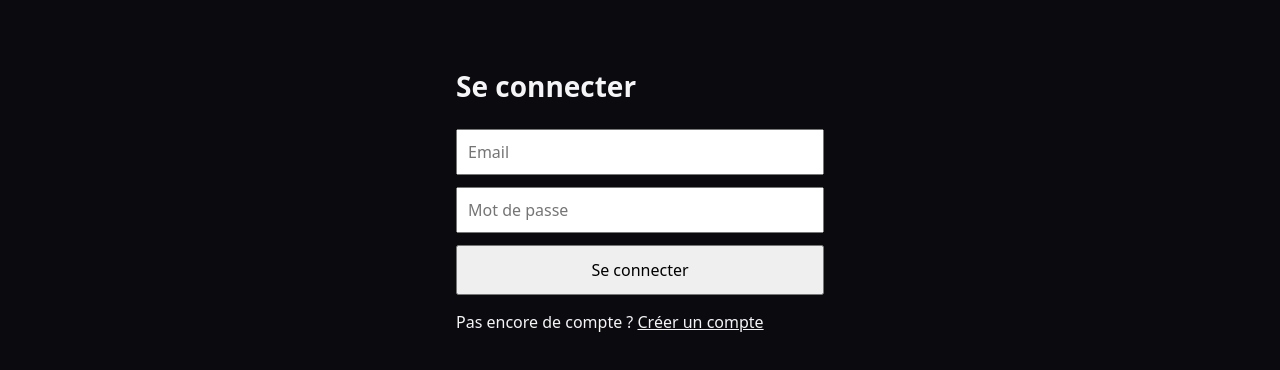
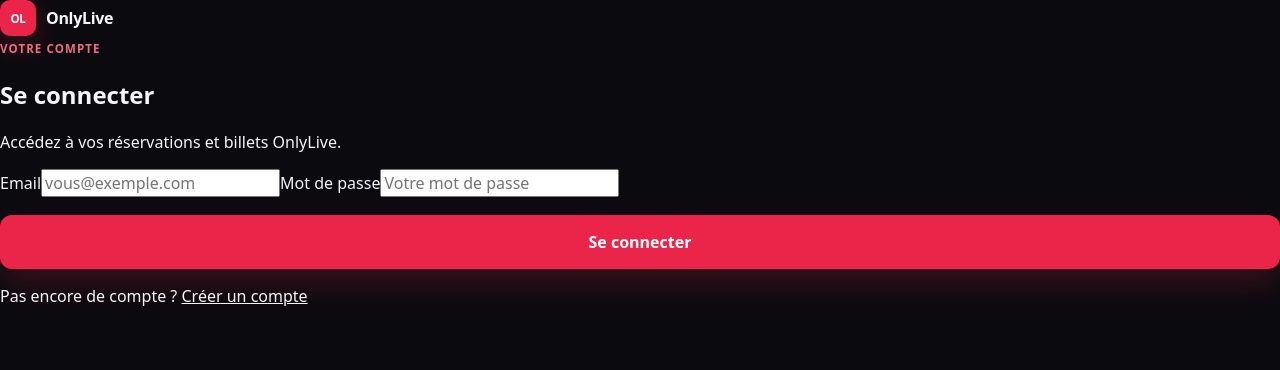
Before and after one commit to EL-Bied-Ali/OnlyLive-Events, a Next.js app: page /login in a window 1280 px wide. Shown: the top 370 px of the page. Built offline with nearby package versions, Linux system fonts and the light colour scheme.

Commit message:
Polish login flow and preserve checkout return

```diff
--- a/app/(customer)/login/page.tsx
+++ b/app/(customer)/login/page.tsx
@@ -37,33 +37,46 @@
   }
 
   return (
-    <main style={{ maxWidth: 400, margin: "0 auto", padding: "48px 16px" }}>
-      <h1 style={{ fontSize: 28, marginBottom: 24 }}>Se connecter</h1>
-      <form onSubmit={handleSubmit} style={{ display: "grid", gap: 12 }}>
+    <main className="customer-auth-page">
+      <Link href="/" className="customer-brand customer-auth-brand" aria-label="OnlyLive — accueil">
+        <span className="customer-brand-mark" aria-hidden="true">OL</span>
+        <span>OnlyLive</span>
+      </Link>
+      <section className="customer-auth-card">
+        <span className="customer-summary-label">Votre compte</span>
+        <h1>Se connecter</h1>
+        <p className="customer-auth-intro">Accédez à vos réservations et billets OnlyLive.</p>
+        <form onSubmit={handleSubmit} className="customer-auth-form">
+          <label htmlFor="login-email">Email</label>
           <input
+            id="login-email"
             type="email"
-          placeholder="Email"
+            autoComplete="email"
+            placeholder="vous@exemple.com"
             value={email}
             onChange={(event) => setEmail(event.target.value)}
             required
-          style={{ padding: 10 }}
           />
+          <label htmlFor="login-password">Mot de passe</label>
           <input
+            id="login-password"
             type="password"
-          placeholder="Mot de passe"
+            autoComplete="current-password"
+            placeholder="Votre mot de passe"
             value={password}
             onChange={(event) => setPassword(event.target.value)}
             required
-          style={{ padding: 10 }}
           />
-        {error && <p style={{ color: "#ff6b6b", margin: 0 }}>{error}</p>}
-        <button type="submit" disabled={submitting} style={{ padding: 12 }}>
-          {submitting ? "..." : "Se connecter"}
+          {error ? <p className="customer-field-error" role="alert">{error}</p> : null}
+          <button type="submit" disabled={submitting} className="customer-primary-button customer-auth-submit">
+            {submitting ? "Connexion…" : "Se connecter"}
           </button>
         </form>
-      <p style={{ marginTop: 16 }}>
-        Pas encore de compte ? <Link href="/register">Créer un compte</Link>
+        <p className="customer-auth-switch">
+          Pas encore de compte ?{" "}
+          <Link href={`/register?callbackUrl=${encodeURIComponent(callbackUrl)}`}>Créer un compte</Link>
         </p>
+      </section>
     </main>
   );
 }
```
Lines whose indentation alone changed are shown as unchanged.
